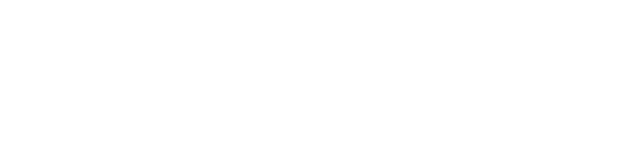
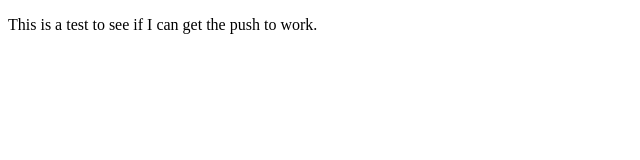
Before and after one commit to marianragan-cpu/Testing, a plain HTML site: page index.html in a window 1280 px wide. Shown: the whole page, without its empty margins (0-640 px from the left). Drawn offline with Linux system fonts and the light colour scheme.

Commit message:
Testing push

```diff
--- a/index.html
+++ b/index.html
@@ -6,6 +6,6 @@
     <title>Document</title>
 </head>
 <body>
-
+    <p>This is a test to see if I can get the push to work.</p>
 </body>
 </html>
```
